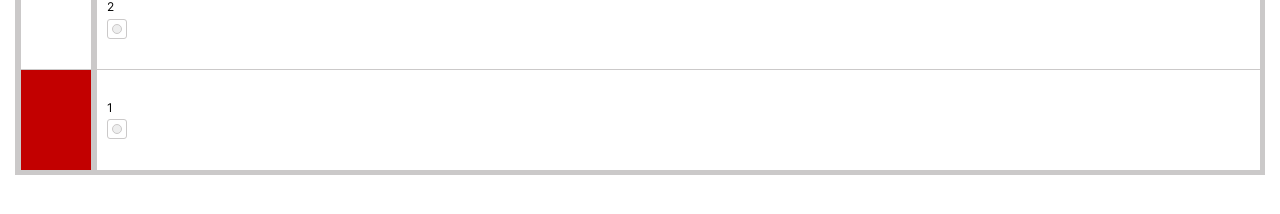
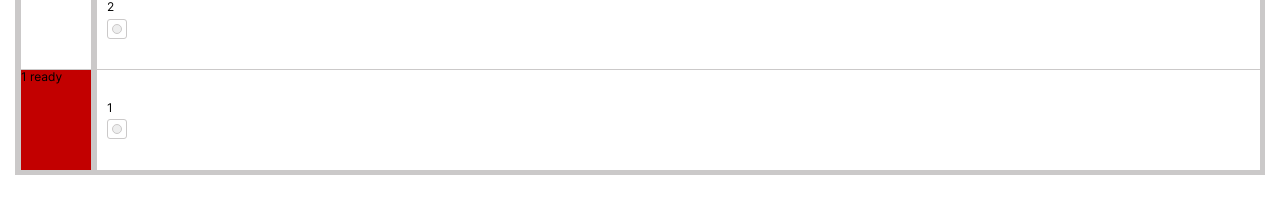
Before and after one commit to ProjectOnGitHub/test-trueconf, a Vue app: page / in a window 1280 px wide. Shown: the part 350-564 px from the top of the page. Built offline with nearby package versions, Linux system fonts and the light colour scheme.

Commit message:
feat: add state of elevator

```diff
--- a/src/App.vue
+++ b/src/App.vue
@@ -15,7 +15,12 @@
           <div
             class="elevator"
             :style="elevatorMove"
-          ></div>
+            @transitionstart="onTransitionStart"
+            @transitionend="onTransitionEnd"
+          >
+            {{ startFloor }}
+            {{ stateOfElevator }}
+          </div>
         </ul>
       </div>
       <ul class="floors">
@@ -50,7 +55,8 @@ export default {
       startFloor: 1,
       pathOfElevator: [],
       step: 0,
-      duration: 1
+      duration: null,
+      stateOfElevator: 'ready'
     };
   },
   computed: {
@@ -69,21 +75,33 @@ export default {
   },
   watch: {
     pathOfElevator() {
-      this.pathOfElevator.forEach((currentFloor, i, array) => {
-        this.startFloor = currentFloor;
-        this.step = currentFloor - 1;
-        this.duration = Math.abs(this.startFloor - array[i - 1]);
-      });
+      if (this.stateOfElevator === 'ready') {
+        this.pathOfElevator.forEach((currentFloor, i, array) => {
+          this.startFloor = currentFloor;
+          this.step = currentFloor - 1;
+          this.duration = Math.abs(this.startFloor - array[i - 1]);
+        });
+      }
     }
   },
   created() {
     this.pathOfElevator.push(this.startFloor);
+    this.duration = 1;
   },
   methods: {
     clickButton(floor) {
       if (!this.pathOfElevator.includes(floor)) {
         this.pathOfElevator.push(floor);
       }
+    },
+    onTransitionStart() {
+      this.stateOfElevator = 'move';
+    },
+    onTransitionEnd() {
+      setTimeout(() => {
+        this.stateOfElevator = 'ready';
+      }, 3000);
+      this.stateOfElevator = 'rest';
     }
   }
 };
```
